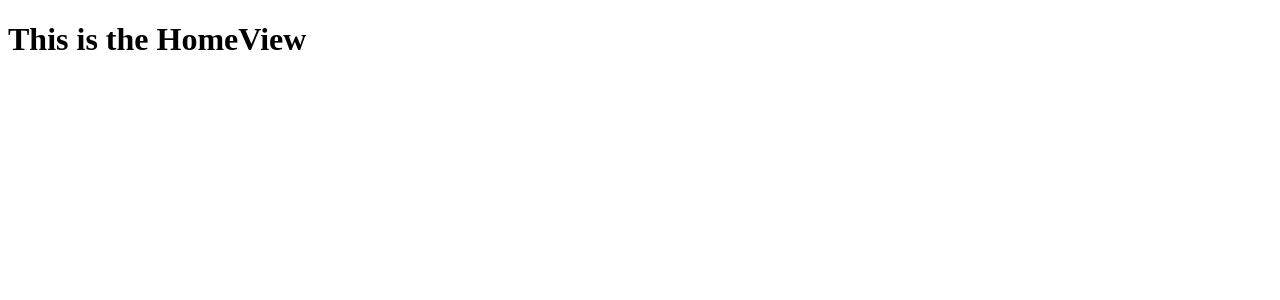
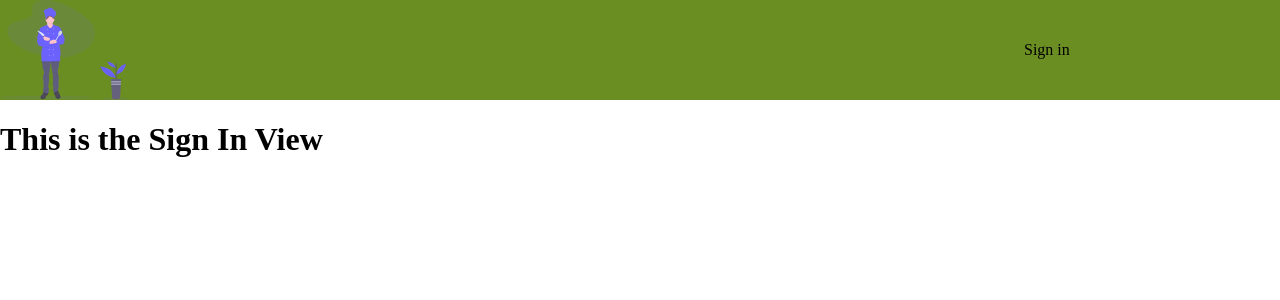
Before and after one commit to linusSch81/testreactapp, a React (Create React App) app: page /sign-in in a window 1280 px wide. Shown: the top 300 px of the page. Built offline with nearby package versions, Linux system fonts and the light colour scheme.

Commit message:
Added navigation component and made it clickable, as well as a sign in view.

```diff
--- a/src/App.js
+++ b/src/App.js
@@ -1,12 +1,16 @@
 import React from "react";
 // import { MyFirstComponent } from "./components/myfirstcomponent/MyFirstComponent.js";
 import { Routing } from "./routes/Routing";
+import { NavigationBar } from "./components/navigationbar/NavigationBar.js";
+import "./shared/global/global.css";
 
 function App() {
   return (
     <>
       {/* <MyFirstComponent firstName="Linus" lastName="Schölander" /> */}
-      <Routing></Routing>
+      <Routing>
+        <NavigationBar />
+      </Routing>
     </>
   );
 }
--- /dev/null
+++ b/src/components/navigationbar/NavigationBar.css
@@ -0,0 +1,18 @@
+.navigation-bar-wrapper {
+  display: grid;
+  grid-template-columns: repeat(10, 1fr);
+  background-color: olivedrab;
+}
+.logo {
+  width: 100%;
+}
+.sign-in {
+  grid-column: 9/10;
+  align-self: center;
+}
+
+
+.logo,
+.sign-in{
+	cursor:pointer;
+}
--- /dev/null
+++ b/src/components/navigationbar/NavigationBar.js
@@ -0,0 +1,23 @@
+import React from "react";
+import "./NavigationBar.css";
+import Logotype from "../../shared/images/logo.svg";
+import { useHistory } from "react-router-dom";
+
+export const NavigationBar = () => {
+  const history = useHistory();
+
+  return (
+    <nav className="navigation-bar-wrapper">
+      <img
+        onClick={() => history.push("/")}
+        className="logo"
+        src={Logotype}
+        alt="Error..."
+      />
+      {/*  <span>Home</span> */}
+      <span onClick={() => history.push("/sign-in")} className="sign-in">
+        Sign in
+      </span>
+    </nav>
+  );
+};
--- a/src/routes/Routing.js
+++ b/src/routes/Routing.js
@@ -2,15 +2,19 @@ import React from "react";
 import { BrowserRouter as Router, Switch, Route } from "react-router-dom";
 import { RecipeView } from "../view/RecipeView";
 import { HomeView } from "../view/HomeView";
-// import {PageNotFound} from '../view/PageNotFound'
-export const Routing = () => {
+import { SignInView } from "../view/SignInView";
+// import {PageNotFoundView} from '../view/PageNotFoundView'
+export const Routing = (props) => {
   return (
     <Router>
+      {props.children}
       <Switch>
         <Route exact path="/recipe" component={RecipeView} />
+
+        <Route exact path="/sign-in" component={SignInView} />
+        {/* <Route exact path="/" component={HomeView} /> */}
+        {/* <Route component={PageNotFoundView}/> */}
         <Route component={HomeView} />
-        {/* <Route exact path="/" component={HomeView} /> */}
-        {/* <Route component={PageNotFound}/> */}
       </Switch>
     </Router>
   );
--- /dev/null
+++ b/src/shared/global/global.css
@@ -0,0 +1,4 @@
+body {
+  margin: 0;
+  padding: 0;
+}
--- a/src/view/PageNotFound.js
+++ b/src/view/PageNotFoundView.js
@@ -1,5 +1,5 @@
 import React from "react";
-export const PageNotFound = () => {
+export const PageNotFoundView = () => {
   return (
     <>
       <h1>404</h1>
--- /dev/null
+++ b/src/view/SignInView.js
@@ -0,0 +1,4 @@
+import React from "react";
+export const SignInView = () => {
+  return (<h1>This is the Sign In View</h1>);
+};
```
Also changed, not shown: src/shared/images/logo.svg (added).
